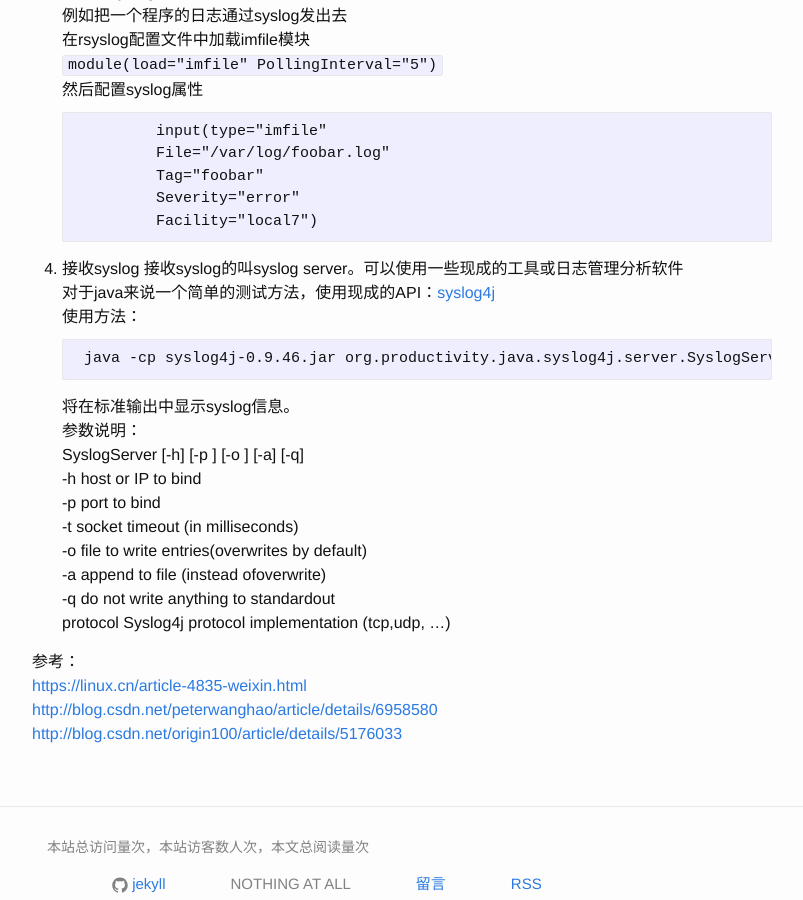
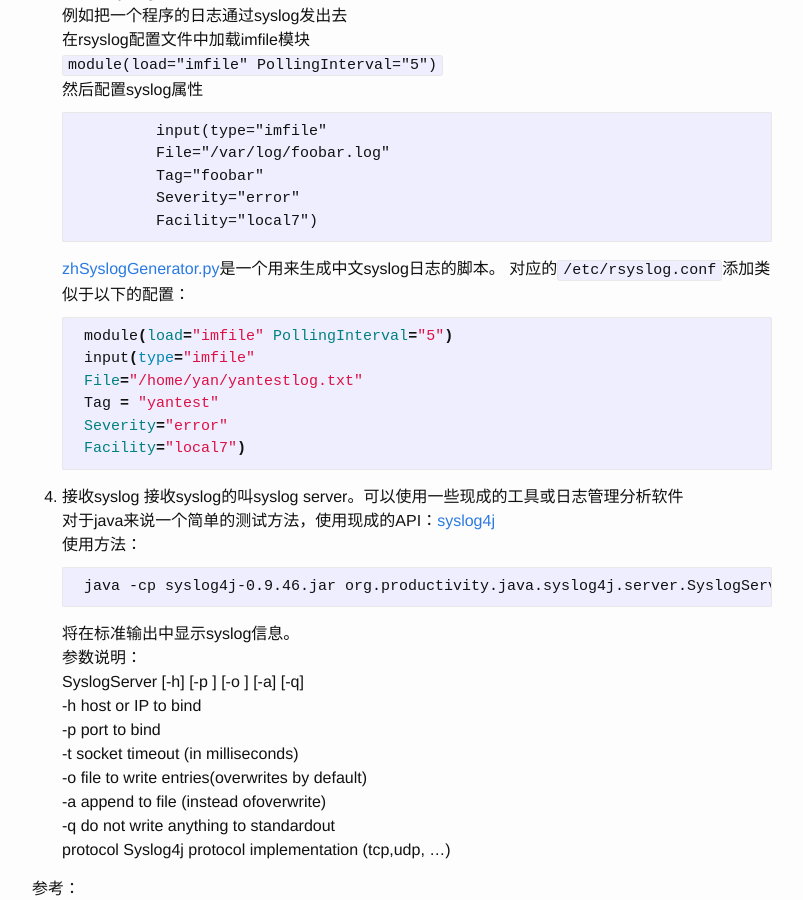
Before and after one commit to snowyxx/snowyxx.github.io, a Jekyll site: the page built from _posts/2015-05-07-linux-syslog.markdown, in a window 1280 px wide and 900 px high, scrolled down 420 px. Shown: the whole window, without its empty margins (238-1041 px from the left). Built offline with Jekyll 4.4.1, drawn with Linux system fonts in a browser that asks for light colours; comment, search, counter and statistics services are not loaded.

Commit message:
zh syslog generator script added

````diff
--- a/_posts/2015-05-07-linux-syslog.markdown
+++ b/_posts/2015-05-07-linux-syslog.markdown
@@ -27,6 +27,17 @@ tags:   [linux]
                 Severity="error"
                 Facility="local7")
 
+    [zhSyslogGenerator.py](https://github.com/snowyxx/MyTest/blob/master/zhSyslogGenerator.py)是一个用来生成中文syslog日志的脚本。
+    对应的`/etc/rsyslog.conf`添加类似于以下的配置：
+    ```shell
+    module(load="imfile" PollingInterval="5")
+    input(type="imfile"
+    File="/home/yan/yantestlog.txt"
+    Tag = "yantest"
+    Severity="error"
+    Facility="local7")
+    ```
+
 4. 接收syslog
     接收syslog的叫syslog server。可以使用一些现成的工具或日志管理分析软件
     对于java来说一个简单的测试方法，使用现成的API：[syslog4j](http://www.syslog4j.org/){:target="_blank"}
````
